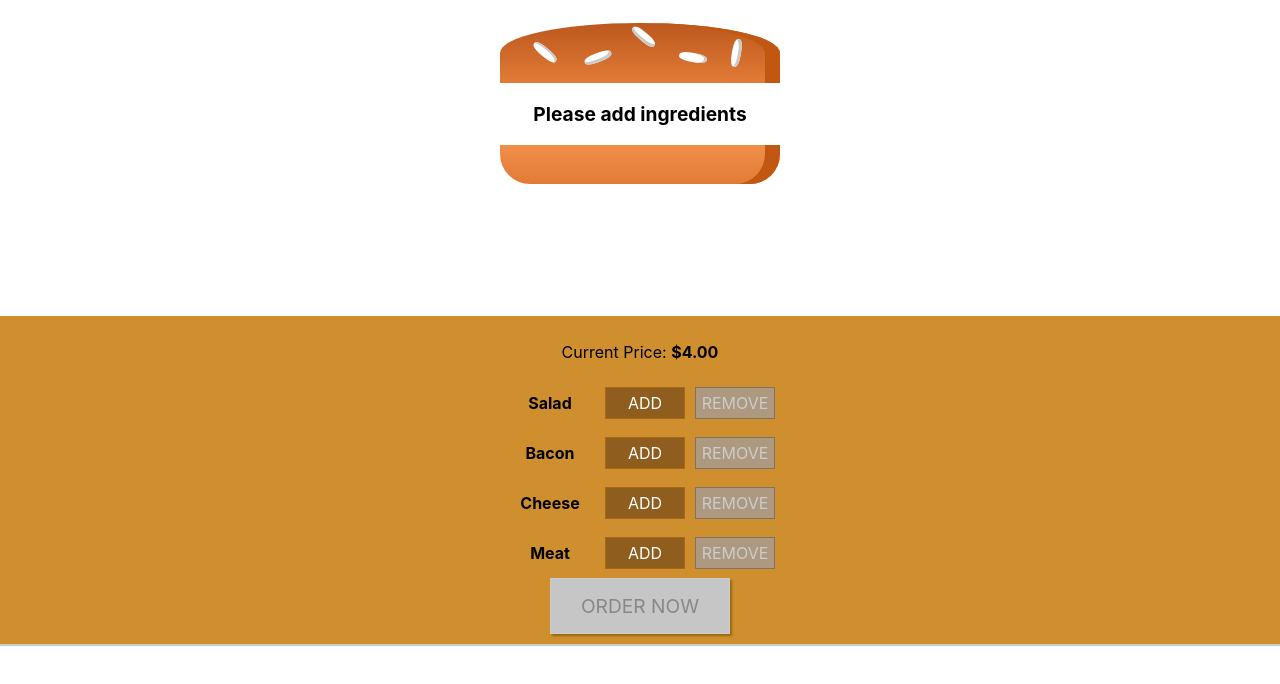
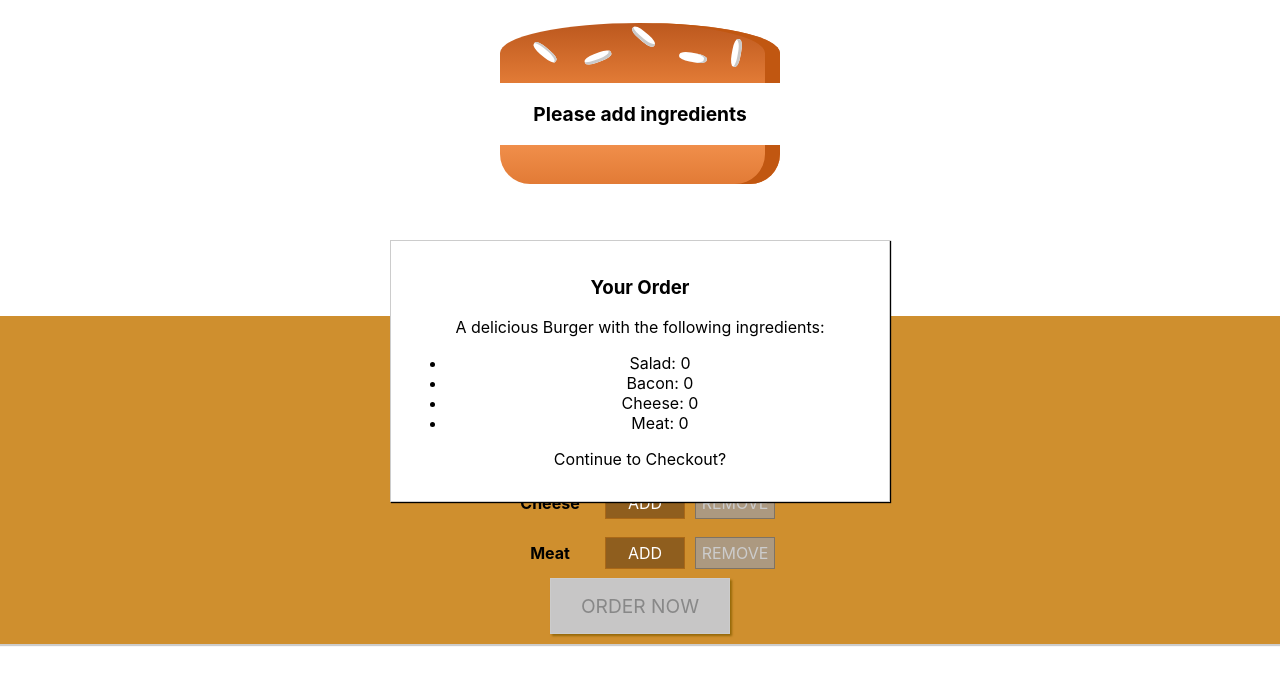
Before and after one commit to jerni81/burger-builder, a React (Create React App) app in the folder burger-builder/: page / in a window 1280 px wide. Shown: the top 684 px of the page. Built offline with nearby package versions, Linux system fonts and the light colour scheme.

Commit message:
modal rendering

```diff
--- a/burger-builder/src/components/Burger/Burger.js
+++ b/burger-builder/src/components/Burger/Burger.js
@@ -1,26 +1,27 @@
-import React from 'react'
-import classes from './Burger.css'
-import BurgerIngredient from './BurgerIngredient/BurgerIngredients'
+import React from "react";
+import classes from "./Burger.css";
+import BurgerIngredient from "./BurgerIngredient/BurgerIngredients";
 
-const burger = (props) => {
-  let tranformedIngredients = Object.keys(props.ingredients).map(igKey => {
-    return [...Array(props.ingredients[igKey])].map((_, i) => {
-      return <BurgerIngredient key={igKey + i} type={igKey} />
+const burger = props => {
+  let tranformedIngredients = Object.keys(props.ingredients)
+    .map(igKey => {
+      return [...Array(props.ingredients[igKey])].map((_, i) => {
+        return <BurgerIngredient key={igKey + i} type={igKey} />;
+      });
     })
-  })
     .reduce((arr, el) => {
-      return arr.concat(el)
+      return arr.concat(el);
     }, []);
   if (tranformedIngredients.length === 0) {
-    tranformedIngredients = <p> Please add ingredients</p>
+    tranformedIngredients = <p> Please add ingredients</p>;
   }
   return (
-    <div className='Burger'>
+    <div className="Burger">
       <BurgerIngredient type="bread-top" />
       {tranformedIngredients}
       <BurgerIngredient type="bread-bottom" />
     </div>
   );
-}
+};
 
 export default burger;
--- /dev/null
+++ b/burger-builder/src/components/Burger/OrderSummary/OrderSummary.js
@@ -0,0 +1,23 @@
+import React from "react";
+import Aux from "../../../hoc/Aux";
+
+const orderSummary = props => {
+  const ingredientSummary = Object.keys(props.ingredients).map(igKey => {
+    return (
+      <li key={igKey}>
+        <span style={{ textTransform: "capitalize" }}>{igKey}</span>:{" "}
+        {props.ingredients[igKey]}
+      </li>
+    );
+  });
+  return (
+    <Aux>
+      <h3>Your Order</h3>
+      <p>A delicious Burger with the following ingredients:</p>
+      <ul>{ingredientSummary}</ul>
+      <p>Continue to Checkout?</p>
+    </Aux>
+  );
+};
+
+export default orderSummary;
--- /dev/null
+++ b/burger-builder/src/components/UI/Modal/Modal.css
@@ -0,0 +1,20 @@
+.Modal {
+    position: fixed;
+    z-index: 500;
+    background-color: white;
+    width: 70%;
+    border: 1px solid #ccc;
+    box-shadow: 1px 1px 1px black;
+    padding: 16px;
+    left: 15%;
+    top: 30%;
+    box-sizing: border-box;
+    transition: all 0.3s ease-out;
+}
+
+@media (min-width: 600px) {
+    .Modal {
+        width: 500px;
+        left: calc(50% - 250px);
+    }
+}
--- /dev/null
+++ b/burger-builder/src/components/UI/Modal/Modal.js
@@ -0,0 +1,6 @@
+import React from "react";
+import classes from "./Modal.css";
+
+const modal = props => <div className="Modal">{props.children}</div>;
+
+export default modal;
--- a/burger-builder/src/containers/BurgerBuilder/BurgerBuilder.js
+++ b/burger-builder/src/containers/BurgerBuilder/BurgerBuilder.js
@@ -1,14 +1,16 @@
-import React, {Component} from 'react';
-import Aux from '../../hoc/Aux'
-import Burger from '../../components/Burger/Burger'
-import BuildControls from '../../components/Burger/BuildControls/BuildControls'
+import React, { Component } from "react";
+import Aux from "../../hoc/Aux";
+import Burger from "../../components/Burger/Burger";
+import BuildControls from "../../components/Burger/BuildControls/BuildControls";
+import Modal from "../../components/UI/Modal/Modal";
+import OrderSummary from "../../components/Burger/OrderSummary/OrderSummary";
 
 const INGREDIENT_PRICES = {
-  salad: .5,
-  cheese: .4,
+  salad: 0.5,
+  cheese: 0.4,
   meat: 1.4,
-  bacon: .7
-}
+  bacon: 0.7
+};
 
 class BurgerBuilder extends Component {
   state = {
@@ -16,73 +18,77 @@
       salad: 0,
       bacon: 0,
       cheese: 0,
-      meat:0
+      meat: 0
     },
     totalPrice: 4,
     purchasable: false
+  };
+
+  updatePurchaseState(ingredients) {
+    const sum = Object.keys(ingredients)
+      .map(igKey => {
+        return ingredients[igKey];
+      })
+      .reduce((sum, el) => {
+        return sum + el;
+      }, 0);
+    this.setState({ purchasable: sum > 0 });
   }
 
-  updatePurchaseState (ingredients) {
-    const sum = Object.keys(ingredients).map(igKey => {
-      return ingredients[igKey]
-    })
-    .reduce((sum, el) => {
-      return sum + el;
-    }, 0)
-    this.setState({purchasable: sum > 0})
-  }
-
-  addIngredientHandler = (type) => {
+  addIngredientHandler = type => {
     const oldCount = this.state.ingredients[type];
     const updatedCount = oldCount + 1;
     const updatedIngredients = {
       ...this.state.ingredients
-    }
+    };
     updatedIngredients[type] = updatedCount;
     const priceAddition = INGREDIENT_PRICES[type];
-    const oldPrice = this.state.totalPrice
-    const newPrice = oldPrice + priceAddition
-    this.setState({totalPrice: newPrice, ingredients: updatedIngredients})
-    this.updatePurchaseState(updatedIngredients)
-  }
+    const oldPrice = this.state.totalPrice;
+    const newPrice = oldPrice + priceAddition;
+    this.setState({ totalPrice: newPrice, ingredients: updatedIngredients });
+    this.updatePurchaseState(updatedIngredients);
+  };
 
-  removeIngredientHandler = (type) => {
+  removeIngredientHandler = type => {
     const oldCount = this.state.ingredients[type];
-    if (oldCount <= 0){
+    if (oldCount <= 0) {
       return;
     }
     const updatedCount = oldCount - 1;
     const updatedIngredients = {
       ...this.state.ingredients
-    }
+    };
     updatedIngredients[type] = updatedCount;
     const priceDeduction = INGREDIENT_PRICES[type];
-    const oldPrice = this.state.totalPrice
-    const newPrice = oldPrice - priceDeduction
-    this.setState({totalPrice: newPrice, ingredients: updatedIngredients})
-    this.updatePurchaseState(updatedIngredients)
+    const oldPrice = this.state.totalPrice;
+    const newPrice = oldPrice - priceDeduction;
+    this.setState({ totalPrice: newPrice, ingredients: updatedIngredients });
+    this.updatePurchaseState(updatedIngredients);
+  };
 
-  }
-
-  render () {
+  render() {
     const disabledInfo = {
       ...this.state.ingredients
-    }
+    };
     for (let key in disabledInfo) {
-      disabledInfo[key] = disabledInfo[key] <= 0
+      disabledInfo[key] = disabledInfo[key] <= 0;
     }
     return (
       <Aux>
+        <Modal>
+          <OrderSummary ingredients={this.state.ingredients} />
+        </Modal>
         <Burger ingredients={this.state.ingredients} />
         <BuildControls
           ingredientAdded={this.addIngredientHandler}
           ingredientRemoved={this.removeIngredientHandler}
           disabled={disabledInfo}
           price={this.state.totalPrice}
-          purchasable={this.state.purchasable}/>
+          purchasable={this.state.purchasable}
+        />
       </Aux>
-    )
+    );
   }
 }
 
-export default BurgerBuilder
+export default BurgerBuilder;
--- a/burger-builder/src/hoc/Aux.js
+++ b/burger-builder/src/hoc/Aux.js
@@ -1,3 +1,3 @@
-const aux = (props) => props.children;
+const aux = props => props.children;
 
 export default aux;
```
Also changed, not shown: burger-builder/src/components/Burger/BuildControls/BuildControls.js (+21 -18 lines), burger-builder/src/components/Burger/BurgerIngredient/BurgerIngredients.js (+19 -19 lines), burger-builder/src/components/Layout/Layout.js (+7 -9 lines), burger-builder/src/components/UI/Backdrop/Backdrop.js (added).
